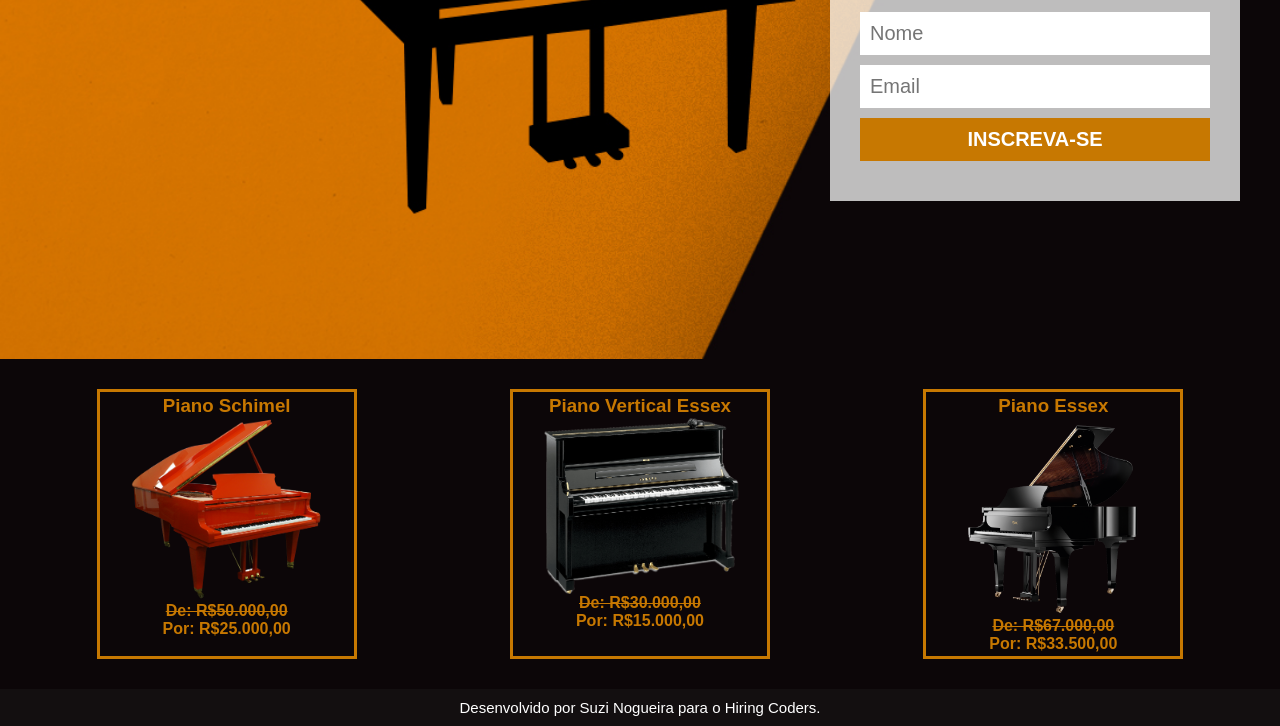
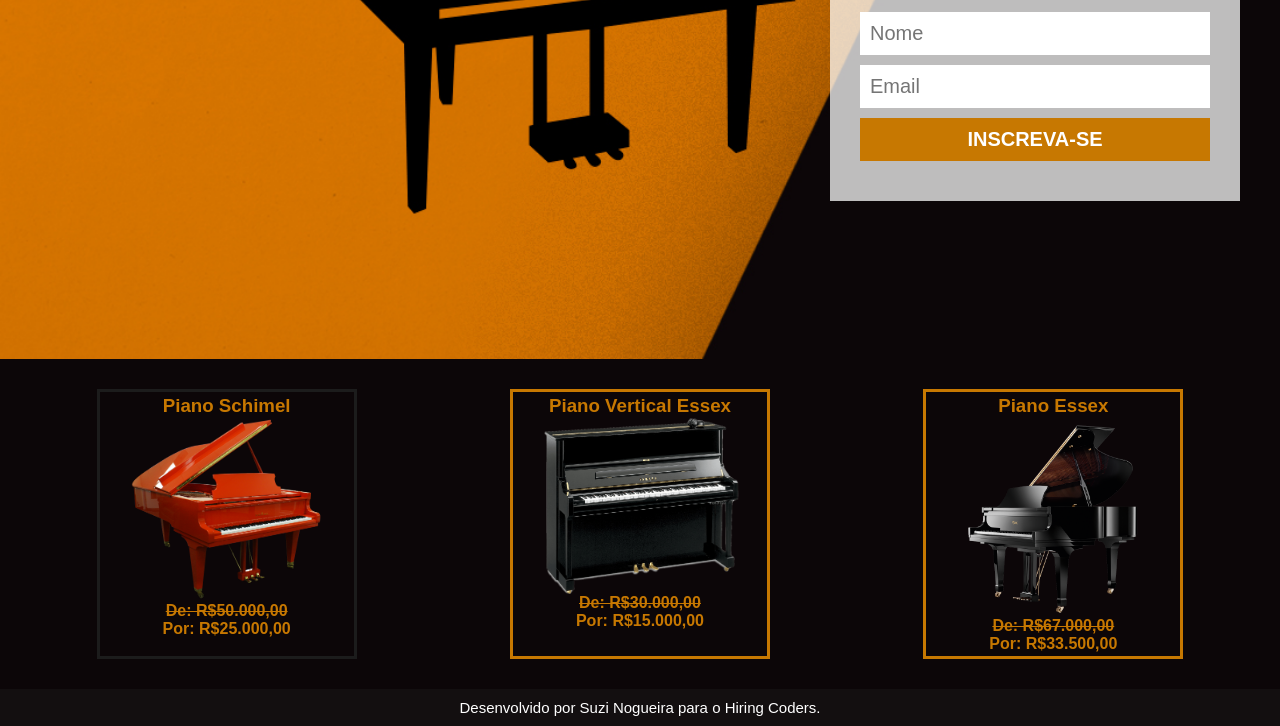
Before and after one commit to suzinogueira/Landing-page-desafio-1, a plain HTML site: page index.html in a window 1280 px wide. In both pictures the pointer is over the element 226 px from the left and 896 px from the top of the page. Shown: the part 372-1098 px from the top of the page. Drawn offline with Linux system fonts and the light colour scheme.

Commit message:
arrumando o css dos cards

```diff
--- a/css/style.css
+++ b/css/style.css
@@ -90,7 +90,9 @@
     width: 100%;
     flex-wrap: wrap;
     justify-content: space-around;
+
 }
+
 
 img{
     width: 200px;
@@ -104,6 +106,12 @@
     align-items: center;
     flex-basis:20%;
     padding: 3px;
+    cursor: pointer;
+}
+
+.card:hover{
+    border: 3px solid #1C1C1C;
+    /* background-color: #1C1C1C; */
 }
 
 .product-name, .price{
```
